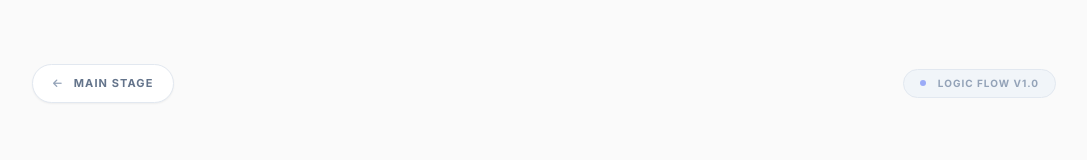
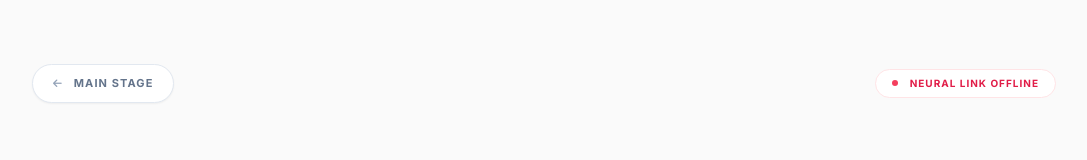
Before and after one commit to kalamangna/1D-CNN-nuxt, a Nuxt app: page /how-it-works in a window 1280 px wide. Shown: the top 160 px of the page, without its empty margins (96-1183 px from the left). Built offline with nearby package versions, Linux system fonts and the light colour scheme; no server answers.

Commit message:
Add auto-detection for backend status

```diff
--- a/app/app.vue
+++ b/app/app.vue
@@ -1,3 +1,15 @@
+<script setup>
+const { startPolling, stopPolling } = useBackendStatus()
+
+onMounted(() => {
+  startPolling(5000) // Poll every 5 seconds
+})
+
+onUnmounted(() => {
+  stopPolling()
+})
+</script>
+
 <template>
   <div>
     <NuxtLayout>
--- /dev/null
+++ b/app/components/BackendStatus.vue
@@ -0,0 +1,21 @@
+<template>
+  <div
+    class="flex items-center gap-3 px-4 py-1.5 rounded-full border transition-colors duration-500 bg-white"
+    :class="isOnline ? 'border-emerald-100' : 'border-rose-100'"
+  >
+    <div
+      class="w-1.5 h-1.5 rounded-full"
+      :class="[isOnline ? 'bg-emerald-500 animate-pulse' : 'bg-rose-500']"
+    ></div>
+    <span
+      class="text-[10px] font-bold uppercase tracking-widest"
+      :class="isOnline ? 'text-emerald-600' : 'text-rose-600'"
+    >
+      {{ isOnline ? 'Neural Link Online' : 'Neural Link Offline' }}
+    </span>
+  </div>
+</template>
+
+<script setup>
+const { isOnline } = useBackendStatus()
+</script>
--- a/app/components/Navbar.vue
+++ b/app/components/Navbar.vue
@@ -14,16 +14,22 @@
     <div class="flex items-center gap-4 sm:gap-8">
       <div class="hidden md:flex flex-col items-end">
          <span class="text-xs font-black text-slate-900 uppercase tracking-tighter">Diagnostic Lead</span>
-         <span class="text-[10px] font-bold text-emerald-500 uppercase tracking-widest flex items-center gap-1.5">
-           <span class="w-1 h-1 rounded-full bg-emerald-500"></span>
-           Live Mode
+         <span
+          class="text-[10px] font-bold uppercase tracking-widest flex items-center gap-1.5 transition-colors duration-500"
+          :class="isOnline ? 'text-emerald-500' : 'text-rose-500'"
+         >
+           <span class="w-1 h-1 rounded-full animate-pulse" :class="isOnline ? 'bg-emerald-500' : 'bg-rose-500'"></span>
+           {{ isOnline ? 'System Online' : 'System Offline' }}
          </span>
       </div>
       <div class="relative group">
          <div class="w-10 h-10 sm:w-12 h-12 rounded-2xl bg-slate-900 border-2 border-white shadow-xl shadow-slate-200 overflow-hidden flex items-center justify-center cursor-pointer transition-transform group-hover:scale-105 duration-300">
            <img src="https://ui-avatars.com/api/?name=F+G&background=1e293b&color=fff&bold=true" alt="User" class="w-full h-full object-cover opacity-90">
          </div>
-         <div class="absolute -top-1 -right-1 w-3.5 h-3.5 sm:w-4 h-4 bg-emerald-500 border-2 border-white rounded-full"></div>
+         <div
+          class="absolute -top-1 -right-1 w-3.5 h-3.5 sm:w-4 h-4 border-2 border-white rounded-full transition-colors duration-500"
+          :class="isOnline ? 'bg-emerald-500' : 'bg-rose-500'"
+         ></div>
       </div>
     </div>
   </header>
@@ -34,5 +40,7 @@ defineProps({
   title: String
 })
 
+const { isOnline } = useBackendStatus()
+
 defineEmits(['openMenu'])
 </script>
--- a/app/composables/useApi.ts
+++ b/app/composables/useApi.ts
@@ -39,9 +39,22 @@ export const useApi = () => {
     }
   }
 
+  /**
+   * Checks the health of the backend API.
+   */
+  const checkHealth = async () => {
+    try {
+      const response = await $fetch(`${API_BASE_URL}/health`)
+      return response
+    } catch (error) {
+      return null
+    }
+  }
+
   return {
     predictFault,
     getMetrics,
+    checkHealth,
     API_BASE_URL
   }
 }
--- /dev/null
+++ b/app/composables/useBackendStatus.ts
@@ -0,0 +1,38 @@
+import { ref, onMounted, onUnmounted } from 'vue'
+import { useApi } from './useApi'
+
+const isOnline = ref(false)
+const isChecking = ref(false)
+
+export const useBackendStatus = () => {
+  const { checkHealth } = useApi()
+  let intervalId = null
+
+  const updateStatus = async () => {
+    isChecking.value = true
+    const health = await checkHealth()
+    isOnline.value = !!health
+    isChecking.value = false
+  }
+
+  const startPolling = (ms = 10000) => {
+    if (intervalId) return
+    updateStatus()
+    intervalId = setInterval(updateStatus, ms)
+  }
+
+  const stopPolling = () => {
+    if (intervalId) {
+      clearInterval(intervalId)
+      intervalId = null
+    }
+  }
+
+  return {
+    isOnline,
+    isChecking,
+    updateStatus,
+    startPolling,
+    stopPolling
+  }
+}
--- a/app/pages/analysis.vue
+++ b/app/pages/analysis.vue
@@ -7,10 +7,7 @@
           <i class="fa-solid fa-arrow-left text-[10px] text-slate-400 group-hover:text-indigo-600 transition-colors"></i>
           <span class="text-[11px] font-bold text-slate-500 uppercase tracking-widest group-hover:text-slate-900 transition-colors">Main Stage</span>
        </NuxtLink>
-       <div class="flex items-center gap-3 px-4 py-1.5 rounded-full bg-slate-100 border border-slate-200">
-          <div class="w-1.5 h-1.5 rounded-full bg-indigo-500 animate-pulse"></div>
-          <span class="text-[10px] font-bold text-slate-400 uppercase tracking-widest">Neural Link Active</span>
-       </div>
+       <BackendStatus />
     </header>
 
     <div class="w-full max-w-3xl space-y-12 animate-in fade-in zoom-in-95 duration-700">
@@ -129,3 +126,28 @@ const printReport = () => window.print()
 }
 .animate-shake { animation: shake 0.3s cubic-bezier(.36,.07,.19,.97) both; }
 </style>
+, 1500)
+}
+
+const resetAnalysis = () => {
+  result.value = null
+  fileData.value = null
+  fileName.value = ''
+}
+
+const printReport = () => window.print()
+</script>
+
+<style scoped>
+.slide-up-enter-active,
+.slide-up-leave-active { transition: all 0.6s cubic-bezier(0.22, 1, 0.36, 1); }
+.slide-up-enter-from { opacity: 0; transform: translateY(30px) scale(0.98); }
+.slide-up-leave-to { opacity: 0; transform: translateY(-30px) scale(0.98); }
+
+@keyframes shake {
+  0%, 100% { transform: translateX(0); }
+  25% { transform: translateX(-4px); }
+  75% { transform: translateX(4px); }
+}
+.animate-shake { animation: shake 0.3s cubic-bezier(.36,.07,.19,.97) both; }
+</style>
--- a/app/pages/how-it-works.vue
+++ b/app/pages/how-it-works.vue
@@ -16,15 +16,7 @@
           >Main Stage</span
         >
       </NuxtLink>
-      <div
-        class="flex items-center gap-3 px-4 py-1.5 rounded-full bg-slate-100 border border-slate-200"
-      >
-        <div class="w-1.5 h-1.5 rounded-full bg-indigo-500 animate-pulse"></div>
-        <span
-          class="text-[10px] font-bold text-slate-400 uppercase tracking-widest"
-          >Logic Flow v1.0</span
-        >
-      </div>
+      <BackendStatus />
     </header>
 
     <div class="w-full max-w-4xl">
--- a/app/pages/metrics.vue
+++ b/app/pages/metrics.vue
@@ -7,10 +7,7 @@
           <i class="fa-solid fa-arrow-left text-[10px] text-slate-400 group-hover:text-indigo-600"></i>
           <span class="text-[11px] font-bold text-slate-500 uppercase tracking-widest group-hover:text-slate-900">Main Stage</span>
        </NuxtLink>
-       <div class="flex items-center gap-3 px-4 py-1.5 rounded-full bg-indigo-50 border border-indigo-100 text-indigo-600 shadow-sm">
-          <i class="fa-solid fa-chart-line text-[10px]"></i>
-          <span class="text-[10px] font-bold uppercase tracking-widest">Performance Audit</span>
-       </div>
+       <BackendStatus />
     </header>
 
     <div class="max-w-6xl mx-auto space-y-12 animate-in fade-in zoom-in-95 duration-700">
```
